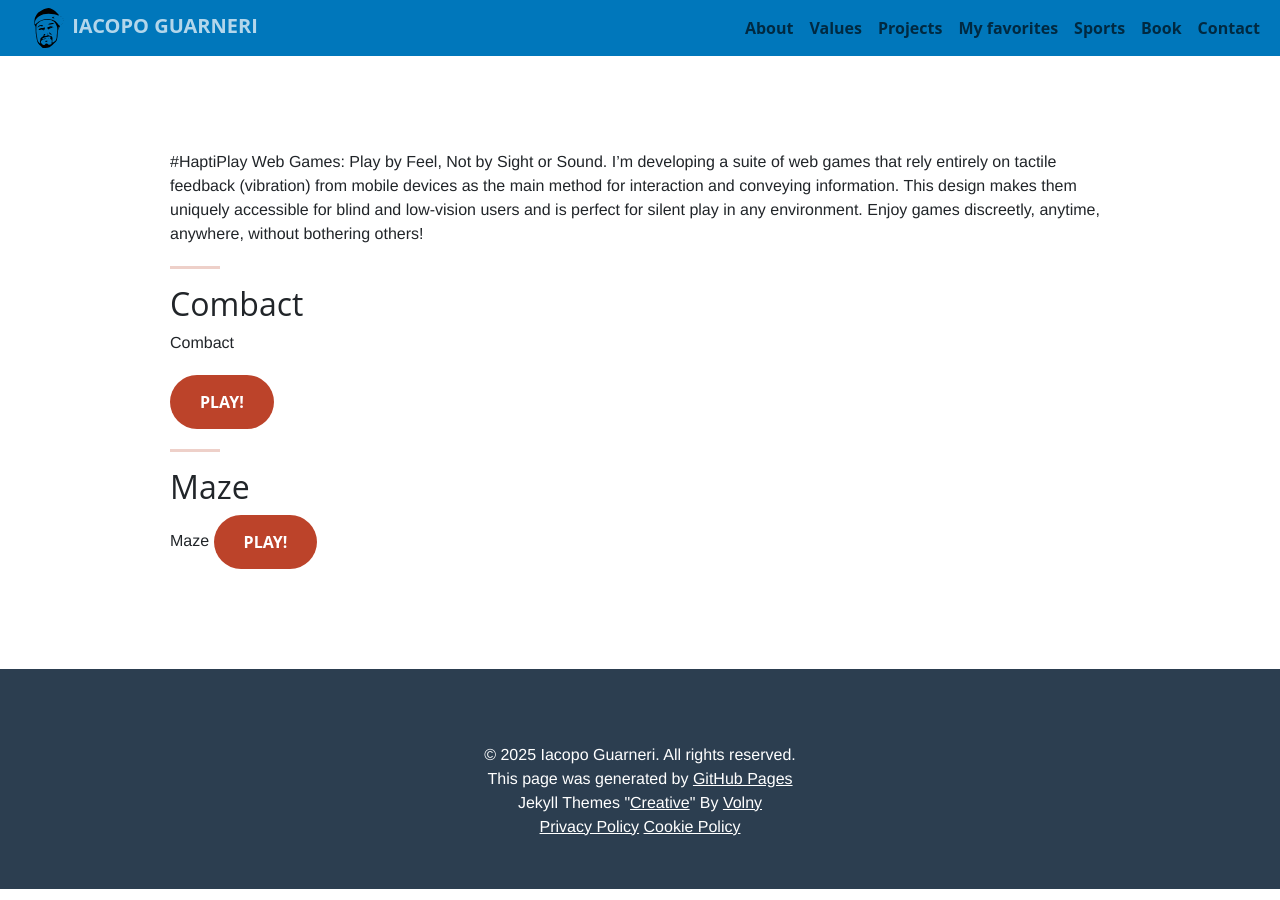
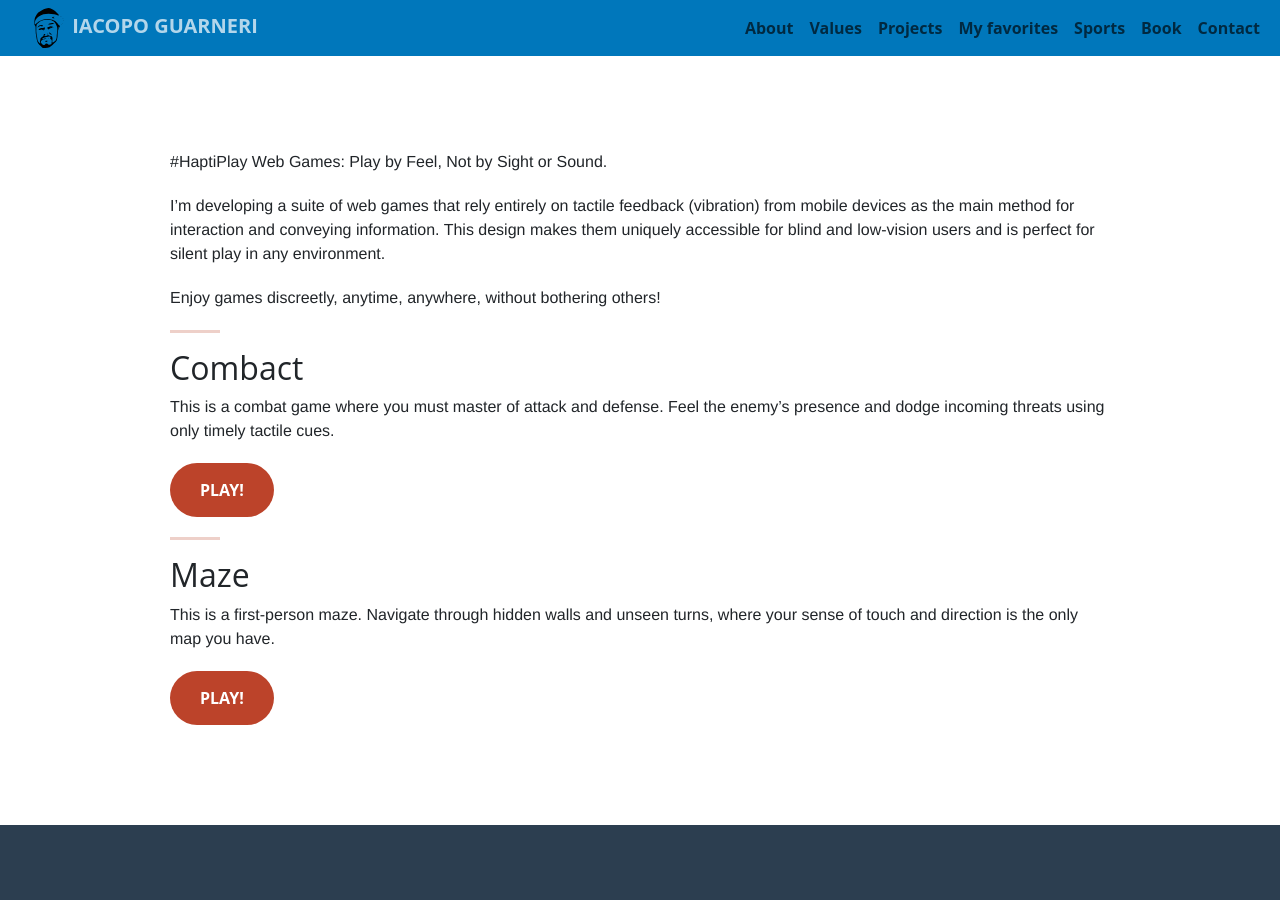
Before and after one commit to iacoposk8/iacoposk8.github.io, a Jekyll site: the page built from silent-games/index.md, in a window 1280 px wide and 900 px high. Built offline with Jekyll 4.4.1, drawn with Linux system fonts in a browser that asks for light colours; comment, search, counter and statistics services are not loaded.

Commit message:
Update index.md

```diff
--- a/silent-games/index.md
+++ b/silent-games/index.md
@@ -5,18 +5,22 @@ title: HaptiPlay
 
 #HaptiPlay
 Web Games: Play by Feel, Not by Sight or Sound.
+
 I'm developing a suite of web games that rely entirely on tactile feedback (vibration) from mobile devices as the main method for interaction and conveying information. This design makes them uniquely accessible for blind and low-vision users and is perfect for silent play in any environment.
+
 Enjoy games discreetly, anytime, anywhere, without bothering others!
 
 ---
 
 ## Combact
-Combact
+This is a combat game where you must master of attack and defense.
+Feel the enemy's presence and dodge incoming threats using only timely tactile cues.
 
 <a href="/silent-games/combact" class="btn btn-primary btn-xl">Play!</a>
 
 ---
 
 ## Maze
-Maze
+This is a first-person maze. Navigate through hidden walls and unseen turns, where your sense of touch and direction is the only map you have.
+
 <a href="/silent-games/maze" class="btn btn-primary btn-xl">Play!</a>
```
